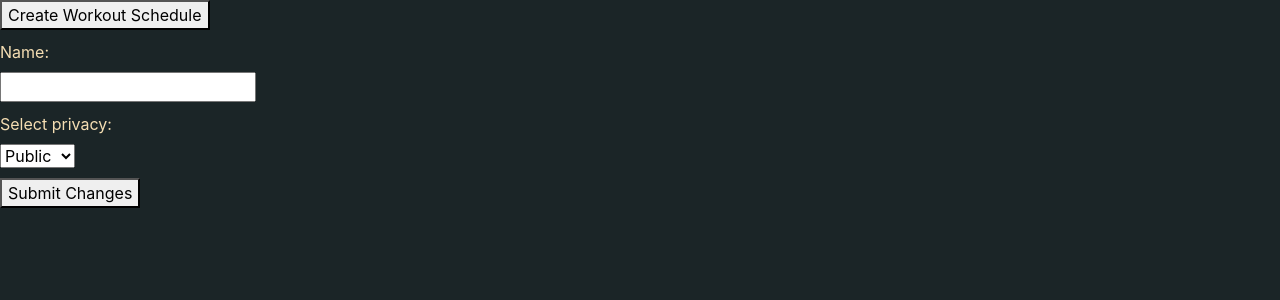
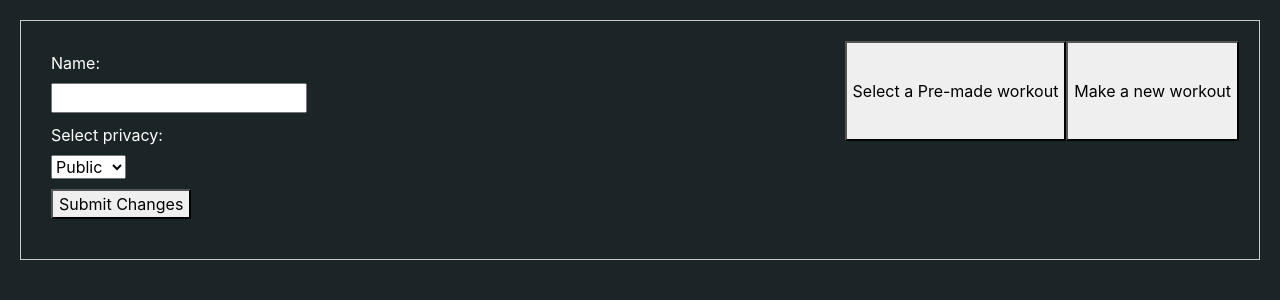
Before and after one commit to bahaaaldin214/hackathon23, a Flask app: page /manageworkout/ in a window 1280 px wide. Shown: the part 64-364 px from the top of the page. Run offline with Flask 3, Linux system fonts and the light colour scheme.

Commit message:
fixd workout manager

```diff
--- a/static/modules/display.js
+++ b/static/modules/display.js
@@ -56,7 +56,7 @@ export default class Display {
 
     }
 
-    button(name, color, call){
+    button(name, color, call, image=""){
         const w = 500, h = 200;
         const button = {
             x: Object.keys(this.buttons)*w,
@@ -65,7 +65,8 @@ export default class Display {
             h,
             color,
             name,
-            call
+            call,
+            image
         }
         this.buttons[color] = button
 
@@ -82,6 +83,7 @@ export default class Display {
         context.font = "100px Verdana";
         context.fillText(name, x, y+100);
 
+        // context.drawImage(x, y, w, h)
     }
 
 
--- a/static/workoutManager.js
+++ b/static/workoutManager.js
@@ -1,17 +1,27 @@
 // JavaScript code for adding and displaying supersets and exercises
 import { postData } from "./modules/getData.js";
 
-const scheduleContainer = document.getElementById('schedule-container2');
+const scheduleContainer = document.getElementById('schedule-container');
 const days = document.querySelectorAll(".day-button")
 const supersetList = document.getElementById('superset-list');
-const [addSupersetE, addExerciseE, toggleScheduleE] = ["addSuperset", "addExercise", "toggleSchedule"].map(e => document.getElementById(e))
+const [addSupersetE, addExerciseE, toggleScheduleE, up, down, builder, manage] = ["addSuperset", "addExercise", "toggleSchedule", "up", "down", "builder", "manage"].map(e => document.getElementById(e))
 const scheduleSubmitButton = document.querySelector("#submit");
 const exerciseNameBox = document.getElementById("exercise-name");
 const exerciseSetBox = document.getElementById("sets");
 const exerciseRepBox = document.getElementById("reps");
 const privacySelector = document.getElementById("privacy");
+9
+const Days = ["Monday", "Tuesday", "Wednesday", "Thursday", "Friday", "Saturday", "Sunday"]
 
-const Days = ["Monday", "Tuesday", "Wednesday", "Thursday", "Friday", "Saturday", "Sunday"]
+down.onclick = () => {
+    builder.style.display = "flex";
+    console.log("its clicking")
+}
+up.onclick = () => {
+    builder.style.display = "none";
+    console.log("its clicking")
+}
+
 let selectedDay = null;
 let selectedSupersetIndex = null;
 const scheduleData = [[],[],[],[],[],[],[]]; // Store schedule data for different day-superset combinations
@@ -105,7 +115,7 @@ function updateTable() {
                  <tbody>
                      ${daySuperset.exercises.map((exercise, index) => `
                          <tr>
-                             ${index === 0 ? `<td rowspan="${daySuperset.exercises.length}">${selectedDay}</td>` : ''}
+                             ${index === 0 ? `<td rowspan="${daySuperset.exercises.length}">${Days[selectedDay]}</td>` : ''}
                              <td>${exercise.exerciseName}</td>
                              <td>${exercise.sets}</td>
                              <td>${exercise.reps}</td>
@@ -144,14 +154,6 @@ function updateSupersetList() {
     }
 }
 
-// function toggleSchedule() {
-//     if (scheduleContainer.style.display === 'block') {
-//         scheduleContainer.style.display = 'none';
-//     } else {
-        scheduleContainer.style.display = 'block';
-//     }
-// }
-// toggleScheduleE.onclick = toggleSchedule;
 
 scheduleSubmitButton.addEventListener("click", () => {
     console.log("workout submitted");
--- a/templates/manageWorkout.html
+++ b/templates/manageWorkout.html
@@ -11,16 +11,25 @@
     <style>
         /* Add your CSS styling here */
         .schedule-container {
-            display: none;
+            display: flex;
             flex-direction: row;
             margin: 20px;
             padding: 20px;
             border: 1px solid #ccc;
             color: white; /* Text color set to white */
+
         }
+
+        #builder {
+            display: none;
+        }
+
         .column {
             flex: 1;
             padding: 10px;
+        }
+        button {
+            max-height: 100px;
         }
         table {
             width: 100%;
@@ -69,10 +78,23 @@
             <a class="link" id = "signinlink" href="/signin">Sign In</a>
         </div>
     </nav>
+    <div id = "manage" class="schedule-container">
+        <div class="column">
+            <label for="name">Name:</label>
+            <input  id="name" required>
+            <label for="privacy">Select privacy:</label>
+            <select id="privacy">
+                <option value="public">Public</option>
+                <option value="private">Private</option>
+            </select>
+            <button id="submit">Submit Changes</button>
+        </div>
+        <div class="column"></div>
+            <button id="down">Select a Pre-made workout</button>
+            <button id="up">Make a new workout </button>
 
-    <button id="toggleSchedule">Create Workout Schedule</button>
-
-    <div class="schedule-container" id="schedule-container">
+    </div>
+    <div id = "builder" class="schedule-container">
         <div class="column">
             <h2>Days of the Week</h2>
             <ul>
@@ -102,18 +124,10 @@
         </div>
         <div class="column">
             <h2>Schedule</h2>
-            <div id="schedule-container2"></div>
+            <div id="schedule-container"></div>
         </div>
     </div>
 
-    <label for="name">Name:</label>
-    <input  id="name" required>
-    <label for="privacy">Select privacy:</label>
-    <select id="privacy">
-        <option value="public">Public</option>
-        <option value="private">Private</option>
-    </select>
-    <button id="submit">Submit Changes</button>
 </body>
 
 </html>
```
